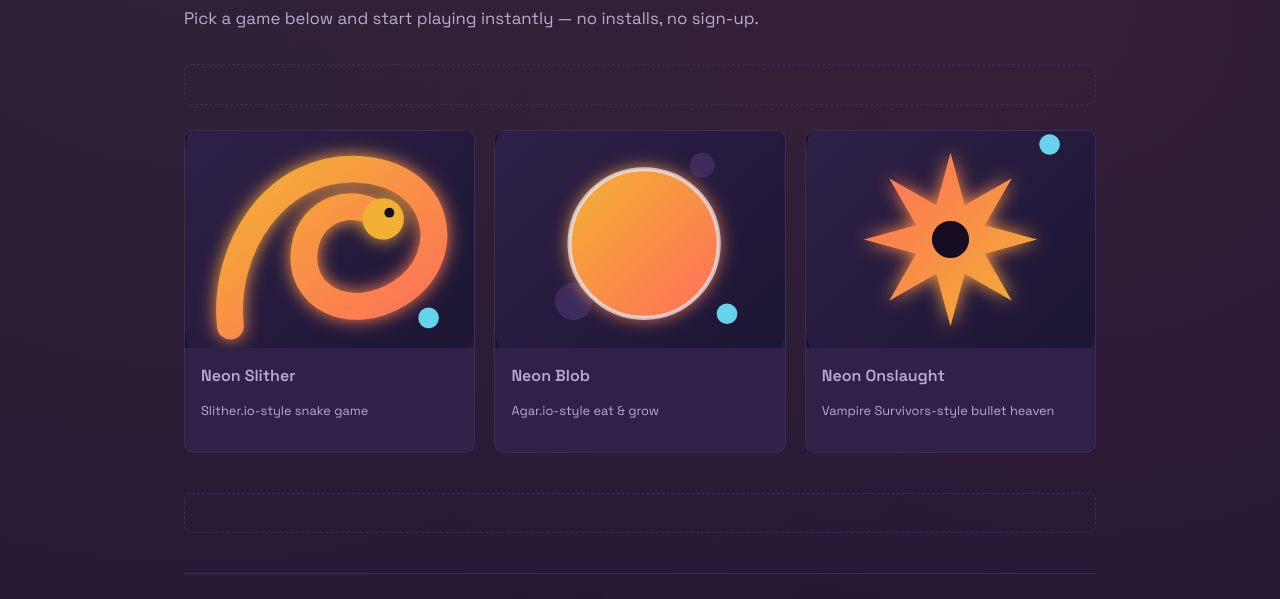
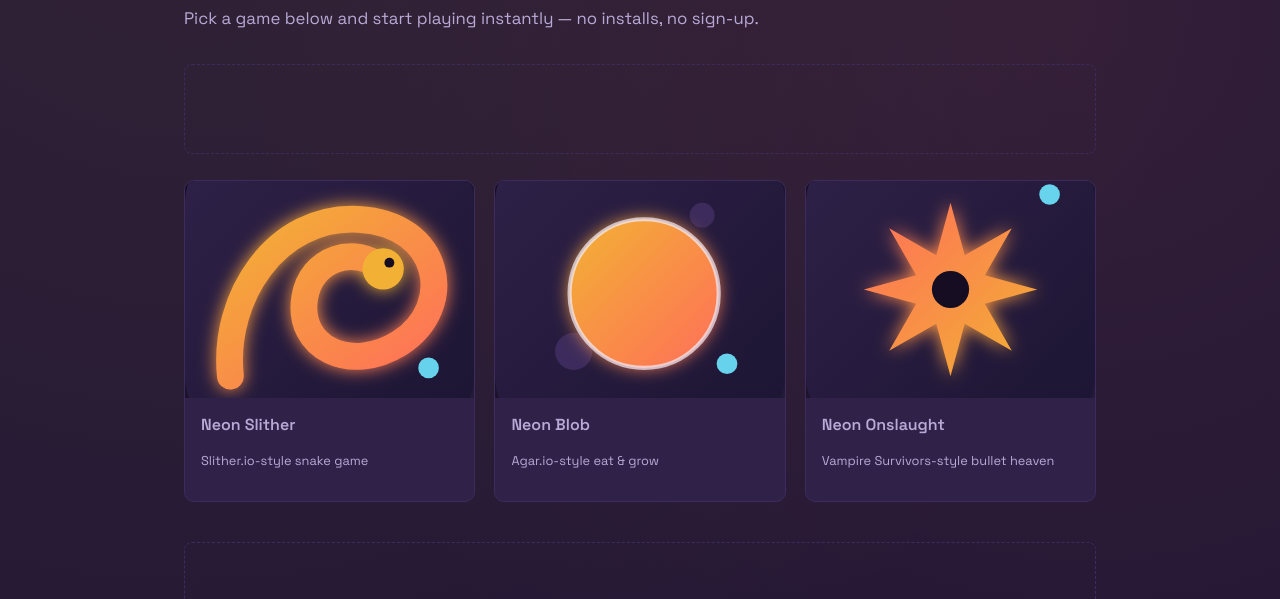
Before and after one commit to aitsim/playitnow, a plain HTML site: page index.html in a window 1280 px wide. Shown: the part 182-781 px from the top of the page. Drawn offline with Linux system fonts and the light colour scheme.

Commit message:
Reserve ad-slot dimensions to prevent AdSense zero-width layout error

```diff
--- a/css/style.css
+++ b/css/style.css
@@ -412,6 +412,9 @@ footer {
 
 /* ---------- Ad slot placeholders ---------- */
 .ad-slot {
+  display: block;
+  width: 100%;
+  min-height: 90px;
   border: 1px dashed var(--stage-line);
   border-radius: 8px;
   color: var(--ink-dim);
@@ -419,6 +422,7 @@ footer {
   text-align: center;
   padding: 1.2rem;
   margin: 1.6rem 0;
+  box-sizing: border-box;
 }
 
 /* ---------- Motion & mobile ---------- */
```
